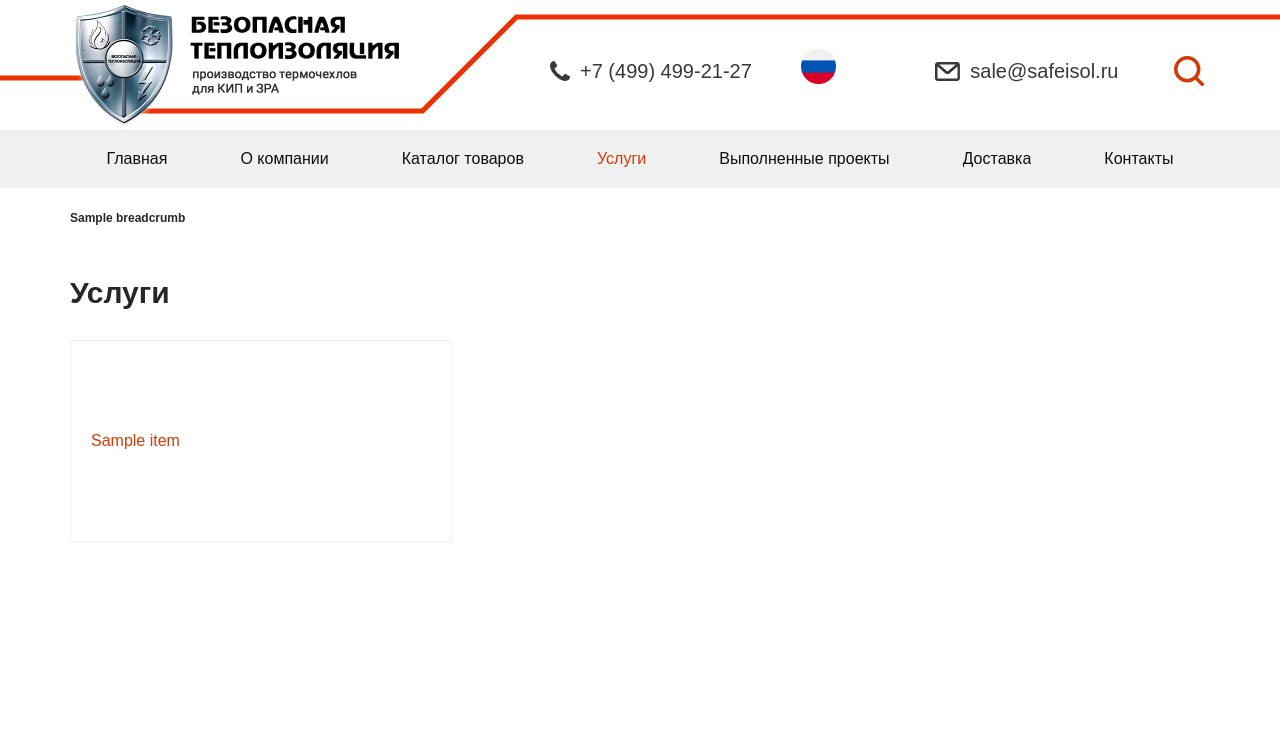
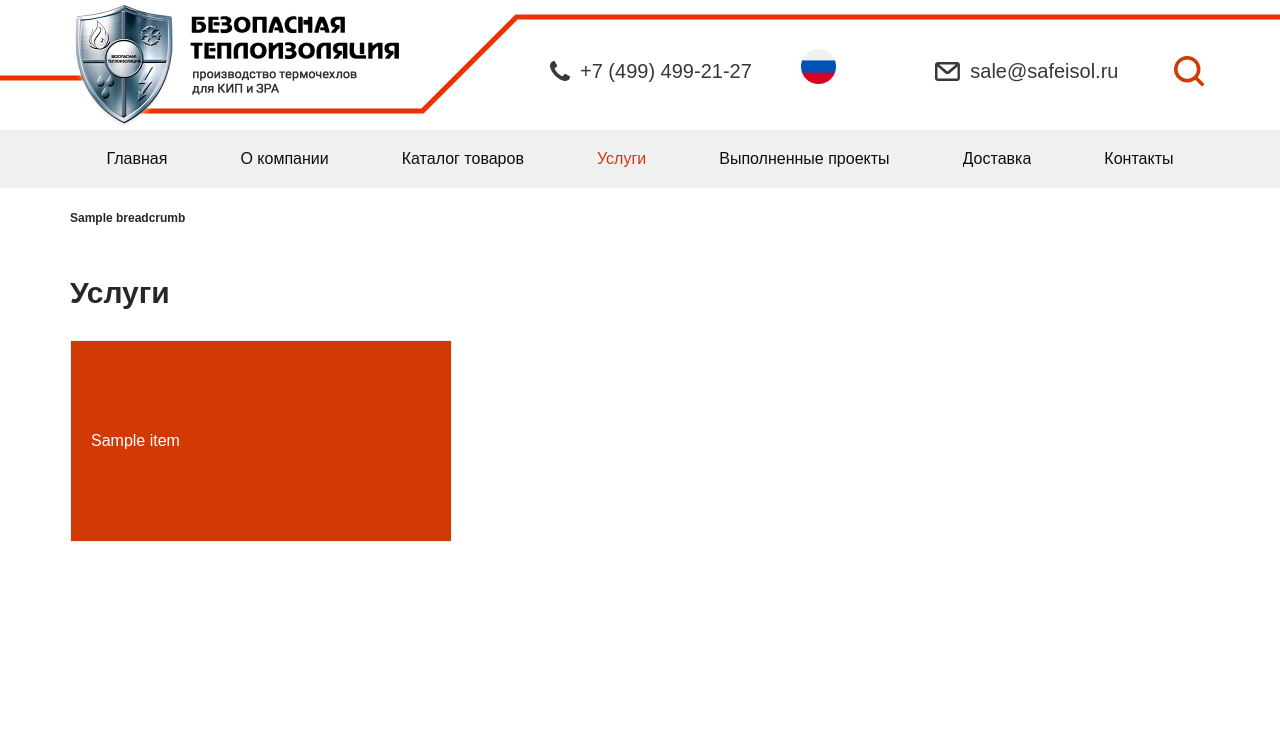
Before and after one commit to kukarek/safeisol-prod, a Django app: template main/templates/main/services.html in a window 1280 px wide, with the pointer over the restyled element. Shown: the top 740 px of the page. Run offline with Django 4.2, Linux system fonts and the light colour scheme; the template is opened without the code that fills it: most values are stand-ins (such as "Sample title", 1, 10 or a date in 2020); data that the repository does not hold is empty; parts of the project's set-up code (start-up, migrations or seed data) failed here and were passed over.

Commit message:
fix: update hover styles for gray service cards to improve visibility

```diff
--- a/main/static/main/css/services.css
+++ b/main/static/main/css/services.css
@@ -56,8 +56,8 @@
 }
 
 .gray:hover {
-    background-color: white;
-    color: var(--orange);
+    background-color: var(--orange);
+    color: white;
 }
 
 .dark {
```
